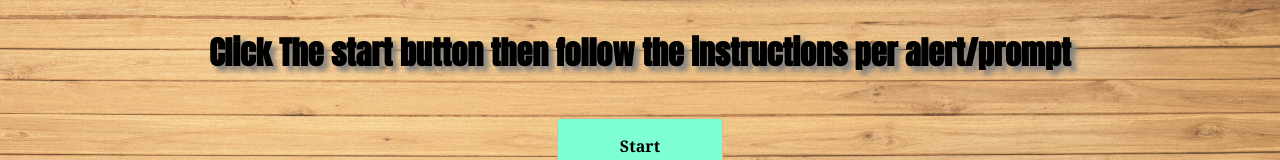
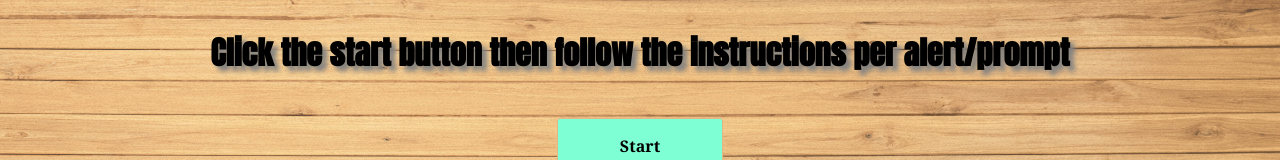
Before and after one commit to daryl-magera/Mind-game-app, a plain HTML site: page index.html in a window 1280 px wide. Shown: the top 160 px of the page. Drawn offline with Linux system fonts and the light colour scheme.

Commit message:
changed text from uppercase to lowercase

```diff
--- a/index.html
+++ b/index.html
@@ -10,7 +10,7 @@
 
     <body>
         <div>
-        <h1 id='h1'>Click The start button then follow the instructions per alert/prompt</h1>
+        <h1 id='h1'>Click the start button then follow the instructions per alert/prompt</h1>
         <div class="btn-div">
         <button id='btn'>Start</button>
         </div>
```
